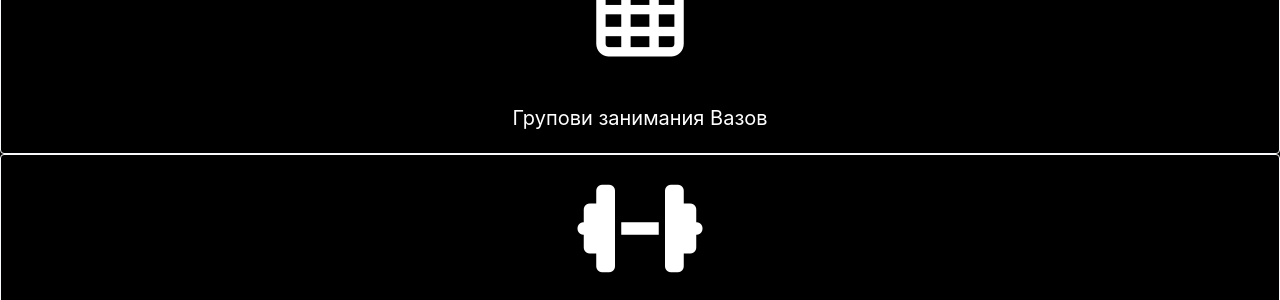
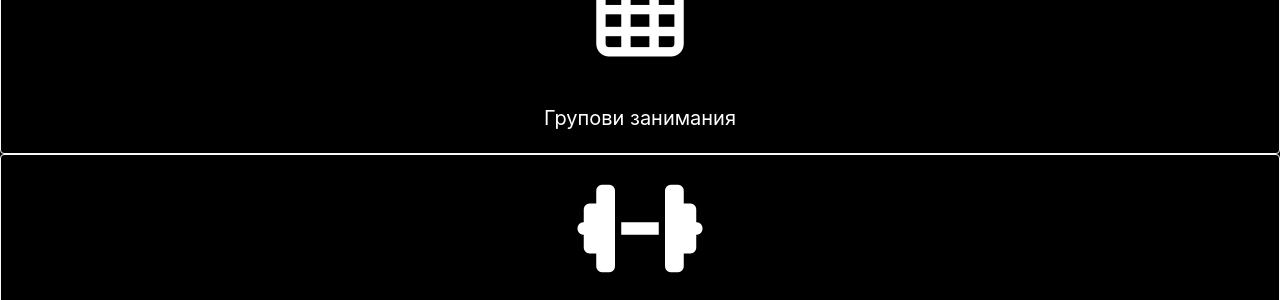
Before and after one commit to svilengen/svilengen.github.io, a Jekyll site: the page built from vazov/index.html, in a window 1280 px wide. Shown: the part 463-763 px from the top of the page. Built offline with Jekyll 4.4.1, drawn with Linux system fonts in a browser that asks for light colours; nearby versions of some CDN libraries.

Commit message:
shorten main menu item name

```diff
--- a/_data/navbar.yml
+++ b/_data/navbar.yml
@@ -3,12 +3,12 @@
   link: prices.html
   icon: <i class="fas fa-euro-sign fa-fw"></i>
   location:
-- name: Групови занимания Вазов
+- name: Групови занимания
   short: График
   link: schedule.html
   icon: <i class="far fa-calendar-alt fa-fw"></i>
   location: vazov
-- name: Групови занимания Люлин
+- name: Групови занимания
   short: График
   link: schedule.html
   icon: <i class="far fa-calendar-alt fa-fw"></i>
```
